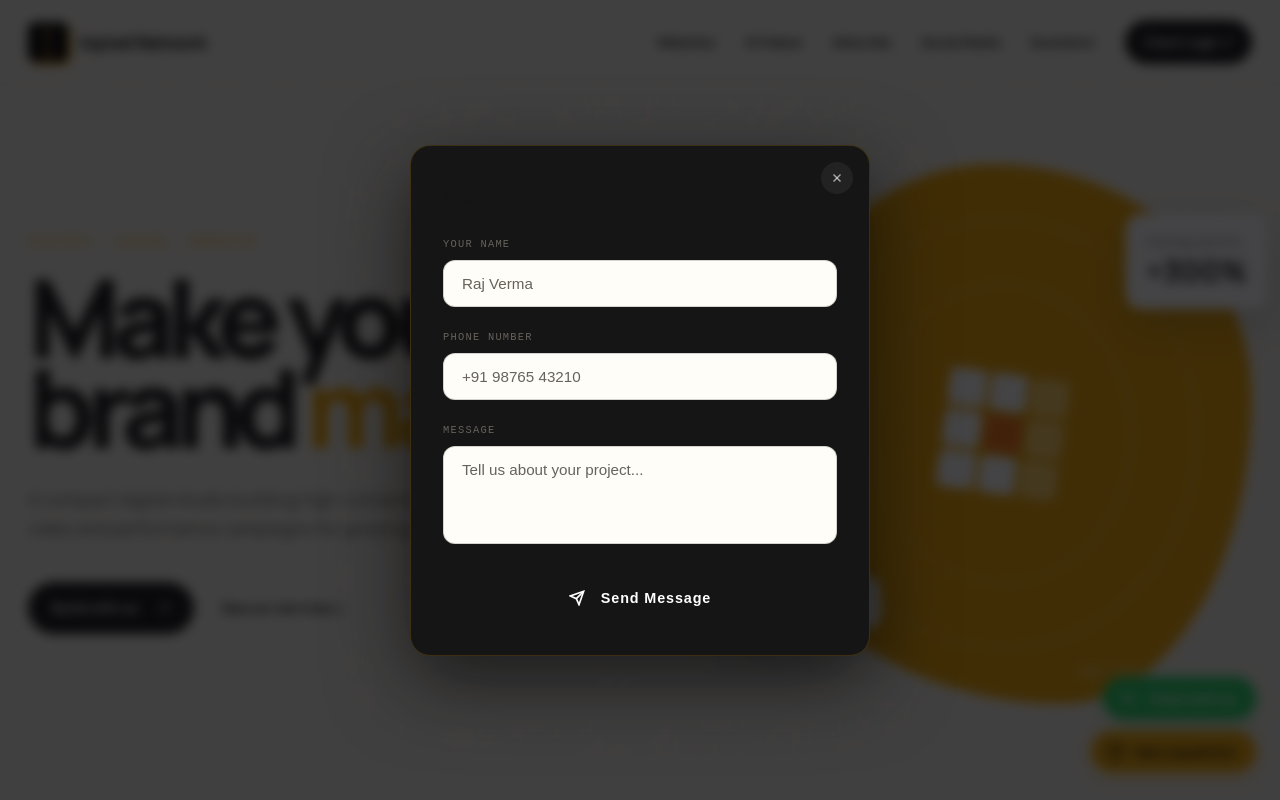
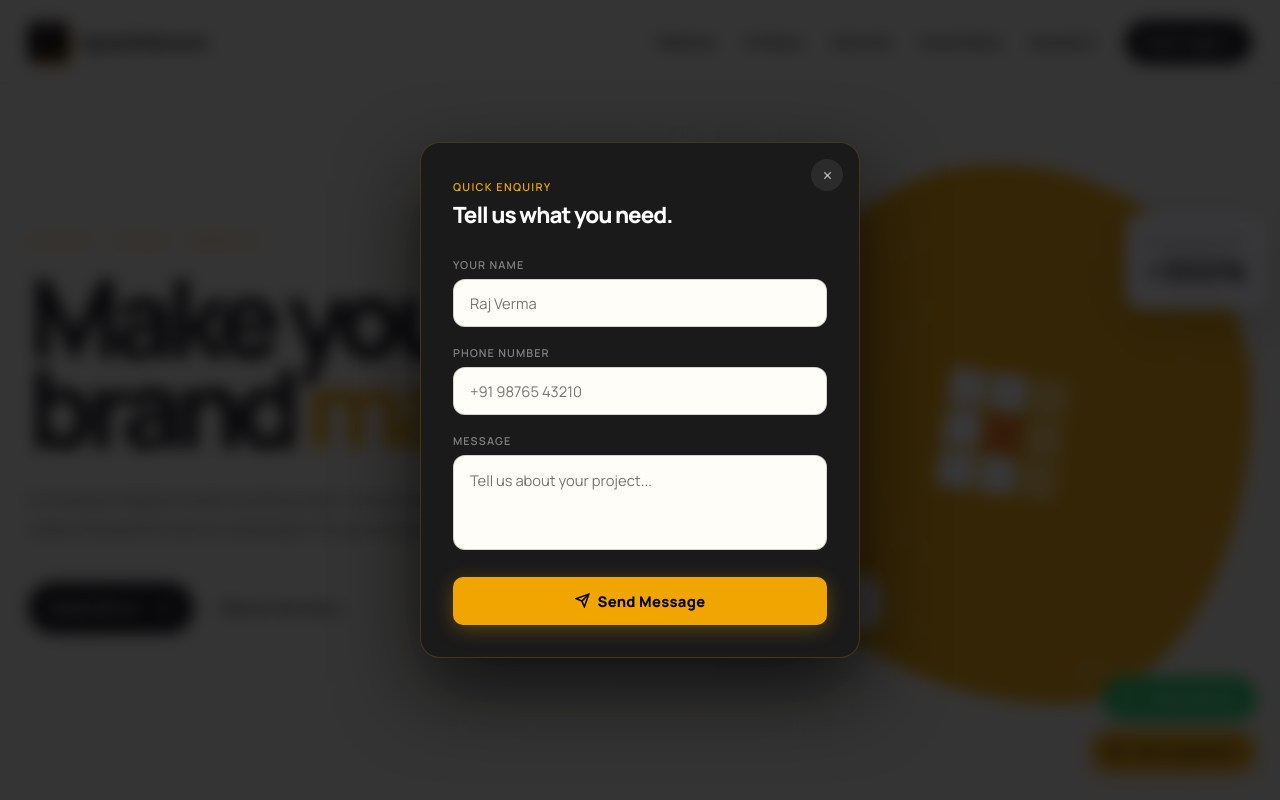
Before and after one commit to Bhargav3131/Inpixel-Network, a Next.js app: page / in a window 1280 px wide. Both pictures are taken after a click on the button "Ask a question". Shown: the top 800 px of the page. Built offline with nearby package versions, Linux system fonts and the light colour scheme; no server answers.

Commit message:
UX: redesign enquiry popup with fully self-contained dark/gold inline styles

```diff
--- a/components/FloatingCTA.jsx
+++ b/components/FloatingCTA.jsx
@@ -1,6 +1,192 @@
 'use client';
 import { useState } from 'react';
-import ContactForm from './ContactForm';
+
+function waitForEmailJS(timeout = 8000) {
+  return new Promise((resolve, reject) => {
+    if (typeof window !== 'undefined' && window.emailjs) return resolve(window.emailjs);
+    const start = Date.now();
+    const iv = setInterval(() => {
+      if (window.emailjs) { clearInterval(iv); resolve(window.emailjs); }
+      else if (Date.now() - start > timeout) { clearInterval(iv); reject(new Error('EmailJS not loaded')); }
+    }, 100);
+  });
+}
+
+const GOLD = '#f0a500';
+const DARK = '#060608';
+const CARD = '#1a1a1a';
+const BORDER = 'rgba(240,165,0,0.2)';
+const MUTED = 'rgba(255,255,255,0.45)';
+const TEXT  = '#ffffff';
+
+function EnquiryForm({ onClose }) {
+  const [sent, setSent] = useState(false);
+  const [loading, setLoading] = useState(false);
+  const [error, setError] = useState('');
+
+  const handleSubmit = async (e) => {
+    e.preventDefault();
+    setLoading(true);
+    setError('');
+    const form = e.target;
+    const name    = form.name.value.trim();
+    const contact = form.phone.value.trim();
+    const message = form.message.value.trim();
+    try {
+      const ejs = await waitForEmailJS();
+      await ejs.send('service_p1upsrh', 'template_mibmmmu', { name, contact, message });
+      setSent(true);
+    } catch (err) {
+      console.error('EmailJS error:', err);
+      setError('Could not send — please WhatsApp us directly.');
+    } finally {
+      setLoading(false);
+    }
+  };
+
+  const inputStyle = {
+    width: '100%',
+    background: 'rgba(255,255,255,0.06)',
+    border: '1px solid rgba(255,255,255,0.12)',
+    borderRadius: '10px',
+    padding: '13px 16px',
+    color: TEXT,
+    fontFamily: 'var(--font-manrope, Manrope, sans-serif)',
+    fontSize: '0.92rem',
+    outline: 'none',
+    boxSizing: 'border-box',
+    transition: 'border-color 0.2s',
+  };
+  const labelStyle = {
+    display: 'block',
+    fontSize: '0.68rem',
+    letterSpacing: '0.1em',
+    textTransform: 'uppercase',
+    color: MUTED,
+    marginBottom: '7px',
+    fontFamily: 'var(--font-manrope, Manrope, sans-serif)',
+    fontWeight: 600,
+  };
+
+  if (sent) {
+    return (
+      <div style={{ textAlign: 'center', padding: '20px 0' }}>
+        <div style={{
+          width: 60, height: 60, borderRadius: '50%',
+          border: `2px solid ${GOLD}`,
+          display: 'flex', alignItems: 'center', justifyContent: 'center',
+          margin: '0 auto 20px',
+          boxShadow: `0 0 30px rgba(240,165,0,0.25)`,
+        }}>
+          <svg viewBox="0 0 24 24" fill="none" stroke={GOLD} strokeWidth="2.5" style={{ width: 26, height: 26 }}>
+            <path d="M22 11.08V12a10 10 0 1 1-5.93-9.14"/>
+            <polyline points="22 4 12 14.01 9 11.01"/>
+          </svg>
+        </div>
+        <h3 style={{ color: TEXT, fontFamily: 'var(--font-manrope, Manrope, sans-serif)', fontWeight: 800, fontSize: '1.3rem', marginBottom: 10 }}>
+          Message Sent!
+        </h3>
+        <p style={{ color: MUTED, fontSize: '0.9rem' }}>We'll get back to you within 24 hours.</p>
+        <button onClick={onClose} style={{
+          marginTop: 24, background: GOLD, color: DARK,
+          border: 'none', borderRadius: 100, padding: '11px 28px',
+          fontFamily: 'var(--font-manrope, Manrope, sans-serif)',
+          fontWeight: 700, fontSize: '0.88rem', cursor: 'pointer',
+        }}>Close</button>
+      </div>
+    );
+  }
+
+  return (
+    <form onSubmit={handleSubmit} style={{ margin: 0 }}>
+      {/* Header */}
+      <div style={{ marginBottom: 28 }}>
+        <p style={{
+          fontSize: '0.68rem', letterSpacing: '0.12em', textTransform: 'uppercase',
+          color: GOLD, fontFamily: 'var(--font-manrope, Manrope, sans-serif)',
+          fontWeight: 600, marginBottom: 8,
+        }}>Quick Enquiry</p>
+        <h3 style={{
+          color: TEXT, fontFamily: 'var(--font-manrope, Manrope, sans-serif)',
+          fontWeight: 800, fontSize: '1.4rem', lineHeight: 1.2, margin: 0,
+        }}>Tell us what you need.</h3>
+      </div>
+
+      {/* Name */}
+      <div style={{ marginBottom: 18 }}>
+        <label style={labelStyle}>Your Name</label>
+        <input
+          type="text" name="name" required placeholder="Raj Verma"
+          style={inputStyle}
+          onFocus={e => e.target.style.borderColor = GOLD}
+          onBlur={e => e.target.style.borderColor = 'rgba(255,255,255,0.12)'}
+        />
+      </div>
+
+      {/* Phone */}
+      <div style={{ marginBottom: 18 }}>
+        <label style={labelStyle}>Phone Number</label>
+        <input
+          type="tel" name="phone" required placeholder="+91 98765 43210"
+          style={inputStyle}
+          onFocus={e => e.target.style.borderColor = GOLD}
+          onBlur={e => e.target.style.borderColor = 'rgba(255,255,255,0.12)'}
+        />
+      </div>
+
+      {/* Message */}
+      <div style={{ marginBottom: 22 }}>
+        <label style={labelStyle}>Message</label>
+        <textarea
+          name="message" rows="3" required placeholder="Tell us about your project..."
+          style={{ ...inputStyle, resize: 'none', lineHeight: 1.5 }}
+          onFocus={e => e.target.style.borderColor = GOLD}
+          onBlur={e => e.target.style.borderColor = 'rgba(255,255,255,0.12)'}
+        />
+      </div>
+
+      {/* Error */}
+      {error && (
+        <p style={{ color: '#ff6b6b', fontSize: '0.8rem', marginBottom: 14, marginTop: -8 }}>{error}</p>
+      )}
+
+      {/* Submit */}
+      <button
+        type="submit"
+        disabled={loading}
+        style={{
+          width: '100%',
+          background: loading ? 'rgba(240,165,0,0.5)' : GOLD,
+          color: DARK,
+          border: 'none',
+          borderRadius: '10px',
+          padding: '14px',
+          fontFamily: 'var(--font-manrope, Manrope, sans-serif)',
+          fontWeight: 800,
+          fontSize: '0.92rem',
+          letterSpacing: '0.02em',
+          cursor: loading ? 'not-allowed' : 'pointer',
+          display: 'flex',
+          alignItems: 'center',
+          justifyContent: 'center',
+          gap: '8px',
+          transition: 'all 0.2s',
+          boxShadow: loading ? 'none' : `0 4px 20px rgba(240,165,0,0.3)`,
+        }}
+        onMouseEnter={e => { if (!loading) e.currentTarget.style.boxShadow = `0 6px 28px rgba(240,165,0,0.5)`; }}
+        onMouseLeave={e => { e.currentTarget.style.boxShadow = `0 4px 20px rgba(240,165,0,0.3)`; }}
+      >
+        {!loading && (
+          <svg viewBox="0 0 24 24" fill="none" stroke="currentColor" strokeWidth="2.5" style={{ width: 15, height: 15 }}>
+            <line x1="22" y1="2" x2="11" y2="13"/>
+            <polygon points="22 2 15 22 11 13 2 9 22 2"/>
+          </svg>
+        )}
+        {loading ? 'Sending…' : 'Send Message'}
+      </button>
+    </form>
+  );
+}
 
 export default function FloatingCTA() {
   const [open, setOpen] = useState(false);
@@ -24,17 +210,11 @@ export default function FloatingCTA() {
           target="_blank"
           rel="noopener noreferrer"
           style={{
-            display: 'flex',
-            alignItems: 'center',
-            gap: '10px',
-            background: '#25D366',
-            color: '#fff',
+            display: 'flex', alignItems: 'center', gap: '10px',
+            background: '#25D366', color: '#fff',
             fontFamily: 'var(--font-manrope, Manrope, sans-serif)',
-            fontWeight: 700,
-            fontSize: '0.88rem',
-            letterSpacing: '0.01em',
-            padding: '11px 20px 11px 16px',
-            borderRadius: '100px',
+            fontWeight: 700, fontSize: '0.88rem', letterSpacing: '0.01em',
+            padding: '11px 20px 11px 16px', borderRadius: '100px',
             textDecoration: 'none',
             boxShadow: '0 4px 20px rgba(37,211,102,0.35)',
             transition: 'transform 0.18s ease, box-shadow 0.18s ease',
@@ -43,31 +223,23 @@ export default function FloatingCTA() {
           onMouseEnter={e => { e.currentTarget.style.transform = 'scale(1.05)'; e.currentTarget.style.boxShadow = '0 6px 28px rgba(37,211,102,0.5)'; }}
           onMouseLeave={e => { e.currentTarget.style.transform = 'scale(1)'; e.currentTarget.style.boxShadow = '0 4px 20px rgba(37,211,102,0.35)'; }}
         >
-          {/* WhatsApp icon */}
-          <svg width="20" height="20" viewBox="0 0 32 32" fill="none" xmlns="http://www.w3.org/2000/svg">
+          <svg width="20" height="20" viewBox="0 0 32 32" fill="none">
             <path d="M16 2C8.268 2 2 8.268 2 16c0 2.47.665 4.785 1.826 6.773L2 30l7.47-1.796A13.93 13.93 0 0 0 16 30c7.732 0 14-6.268 14-14S23.732 2 16 2Z" fill="#fff" fillOpacity=".15"/>
             <path d="M22.502 19.57c-.332-.166-1.964-.968-2.268-1.079-.303-.11-.524-.166-.744.167-.221.332-.856 1.079-1.05 1.3-.193.221-.386.248-.718.083-.332-.166-1.4-.516-2.666-1.644-.985-.878-1.65-1.962-1.843-2.294-.193-.332-.02-.511.145-.677.149-.148.332-.386.498-.58.166-.193.221-.332.332-.553.11-.22.055-.414-.028-.58-.083-.166-.744-1.796-1.019-2.46-.268-.647-.54-.56-.744-.57l-.635-.011c-.22 0-.58.083-.883.414-.303.332-1.16 1.133-1.16 2.763s1.188 3.206 1.354 3.427c.166.221 2.337 3.569 5.661 5.001.791.342 1.408.546 1.889.698.794.252 1.517.217 2.088.132.637-.095 1.964-.803 2.24-1.579.276-.776.276-1.44.193-1.579-.082-.138-.303-.22-.635-.386Z" fill="#fff"/>
           </svg>
           Chat with us
         </a>
 
-        {/* Ask a question — Enquiry */}
+        {/* Ask a question */}
         <button
           onClick={() => setOpen(true)}
           style={{
-            display: 'flex',
-            alignItems: 'center',
-            gap: '10px',
-            background: '#f0a500',
-            color: '#060608',
+            display: 'flex', alignItems: 'center', gap: '10px',
+            background: GOLD, color: DARK,
             fontFamily: 'var(--font-manrope, Manrope, sans-serif)',
-            fontWeight: 700,
-            fontSize: '0.88rem',
-            letterSpacing: '0.01em',
-            padding: '11px 20px 11px 16px',
-            borderRadius: '100px',
-            border: 'none',
-            cursor: 'pointer',
+            fontWeight: 700, fontSize: '0.88rem', letterSpacing: '0.01em',
+            padding: '11px 20px 11px 16px', borderRadius: '100px',
+            border: 'none', cursor: 'pointer',
             boxShadow: '0 4px 20px rgba(240,165,0,0.35)',
             transition: 'transform 0.18s ease, box-shadow 0.18s ease',
             whiteSpace: 'nowrap',
@@ -75,8 +247,7 @@ export default function FloatingCTA() {
           onMouseEnter={e => { e.currentTarget.style.transform = 'scale(1.05)'; e.currentTarget.style.boxShadow = '0 6px 28px rgba(240,165,0,0.55)'; }}
           onMouseLeave={e => { e.currentTarget.style.transform = 'scale(1)'; e.currentTarget.style.boxShadow = '0 4px 20px rgba(240,165,0,0.35)'; }}
         >
-          {/* Sparkle / question icon */}
-          <svg width="18" height="18" viewBox="0 0 24 24" fill="none" stroke="currentColor" strokeWidth="2.2" xmlns="http://www.w3.org/2000/svg">
+          <svg width="18" height="18" viewBox="0 0 24 24" fill="none" stroke="currentColor" strokeWidth="2.2">
             <circle cx="12" cy="12" r="10"/>
             <path d="M9.09 9a3 3 0 0 1 5.83 1c0 2-3 3-3 3"/>
             <line x1="12" y1="17" x2="12.01" y2="17"/>
@@ -90,57 +261,46 @@ export default function FloatingCTA() {
         <div
           onClick={e => { if (e.target === e.currentTarget) setOpen(false); }}
           style={{
-            position: 'fixed',
-            inset: 0,
-            background: 'rgba(6,6,8,0.75)',
-            backdropFilter: 'blur(6px)',
-            WebkitBackdropFilter: 'blur(6px)',
+            position: 'fixed', inset: 0,
+            background: 'rgba(6,6,8,0.80)',
+            backdropFilter: 'blur(8px)',
+            WebkitBackdropFilter: 'blur(8px)',
             zIndex: 10000,
-            display: 'flex',
-            alignItems: 'center',
-            justifyContent: 'center',
+            display: 'flex', alignItems: 'center', justifyContent: 'center',
             padding: '20px',
           }}
         >
           <div style={{
-            background: '#151515',
-            border: '1px solid rgba(240,165,0,0.18)',
+            background: CARD,
+            border: `1px solid ${BORDER}`,
             borderRadius: '20px',
             padding: '36px 32px 32px',
-            width: '100%',
-            maxWidth: '460px',
+            width: '100%', maxWidth: '440px',
             position: 'relative',
-            boxShadow: '0 24px 80px rgba(0,0,0,0.6)',
+            boxShadow: '0 32px 80px rgba(0,0,0,0.7)',
           }}>
-            {/* Close button */}
+            {/* Close */}
             <button
               onClick={() => setOpen(false)}
               aria-label="Close"
               style={{
-                position: 'absolute',
-                top: '16px',
-                right: '16px',
-                background: 'rgba(255,255,255,0.06)',
-                border: 'none',
-                borderRadius: '50%',
-                width: '32px',
-                height: '32px',
-                cursor: 'pointer',
-                display: 'flex',
-                alignItems: 'center',
-                justifyContent: 'center',
-                color: 'rgba(255,255,255,0.6)',
+                position: 'absolute', top: '16px', right: '16px',
+                background: 'rgba(255,255,255,0.08)', border: 'none',
+                borderRadius: '50%', width: '32px', height: '32px',
+                cursor: 'pointer', display: 'flex', alignItems: 'center',
+                justifyContent: 'center', color: 'rgba(255,255,255,0.6)',
                 transition: 'background 0.15s',
               }}
-              onMouseEnter={e => e.currentTarget.style.background = 'rgba(255,255,255,0.12)'}
-              onMouseLeave={e => e.currentTarget.style.background = 'rgba(255,255,255,0.06)'}
+              onMouseEnter={e => e.currentTarget.style.background = 'rgba(255,255,255,0.15)'}
+              onMouseLeave={e => e.currentTarget.style.background = 'rgba(255,255,255,0.08)'}
             >
-              <svg width="14" height="14" viewBox="0 0 24 24" fill="none" stroke="currentColor" strokeWidth="2.5">
+              <svg width="13" height="13" viewBox="0 0 24 24" fill="none" stroke="currentColor" strokeWidth="2.5">
                 <line x1="18" y1="6" x2="6" y2="18"/>
                 <line x1="6" y1="6" x2="18" y2="18"/>
               </svg>
             </button>
-            <ContactForm />
+
+            <EnquiryForm onClose={() => setOpen(false)} />
           </div>
         </div>
       )}
```
